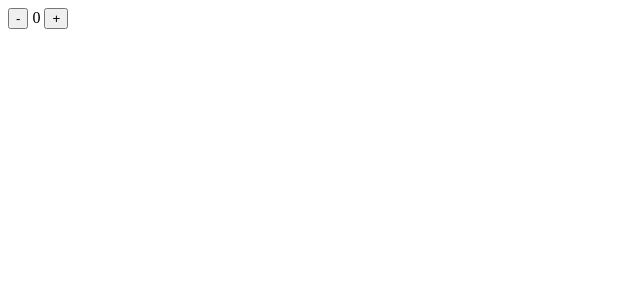
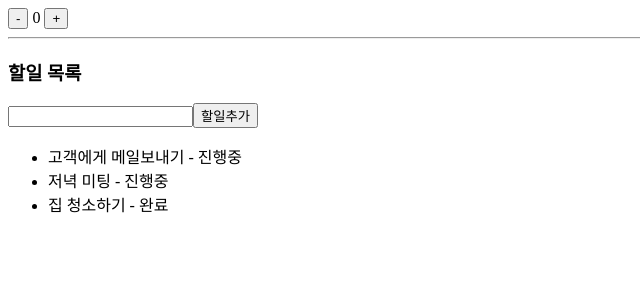
Before and after one commit to projectmiluju/vite-react-first, a React (Vite) app: page / in a window 1280 px wide. Shown: the top 300 px of the page, without its empty margins (0-640 px from the left). Built offline with nearby package versions, Linux system fonts and the light colour scheme.

Commit message:
useState hook

```diff
--- a/src/App.jsx
+++ b/src/App.jsx
@@ -3,6 +3,12 @@ import { useState } from "react";
 export default function App() {
 
   const [count, setCount] = useState(0);
+  const [text, setText] = useState('');
+  const [todos, setTodos] = useState([
+    {title: '고객에게 메일보내기', completed: false},
+    {title: '저녁 미팅', completed: false},
+    {title: '집 청소하기', completed: true},
+  ]);
 
   const increase = () =>{
     setCount(count + 1)
@@ -12,9 +18,33 @@ export default function App() {
     setCount(count -1)
   }
 
+  const onTodoType = e =>{
+    setText(e.target.value);
+  };
+
+  const onAddTodo = () =>{
+    // array에 아이템을 추가하기 위해서 immutable 한 방식을 사용한다.
+    setTodos([
+      ...todos,
+      {title: text, completed: false}
+    ])
+  };
+
   return (
     <>
       <button onClick={decrease}>-</button> {count} <button onClick={increase}>+</button>
+      <hr/>
+      <h3>할일 목록</h3>
+      <input type="text" value={text} onChange={onTodoType}/>
+      <button onClick={onAddTodo}>할일추가</button>
+      <ul>
+        {/* <li>고객에게 메일보내기</li>
+        <li>저녁 미팅</li>
+        <li>집 청소하기</li> */}
+        {
+          todos.map(todo => <li>{todo.title} - {todo.completed ? '완료' : '진행중'}</li>)
+        }
+      </ul>
     </>
   )
 }
```
